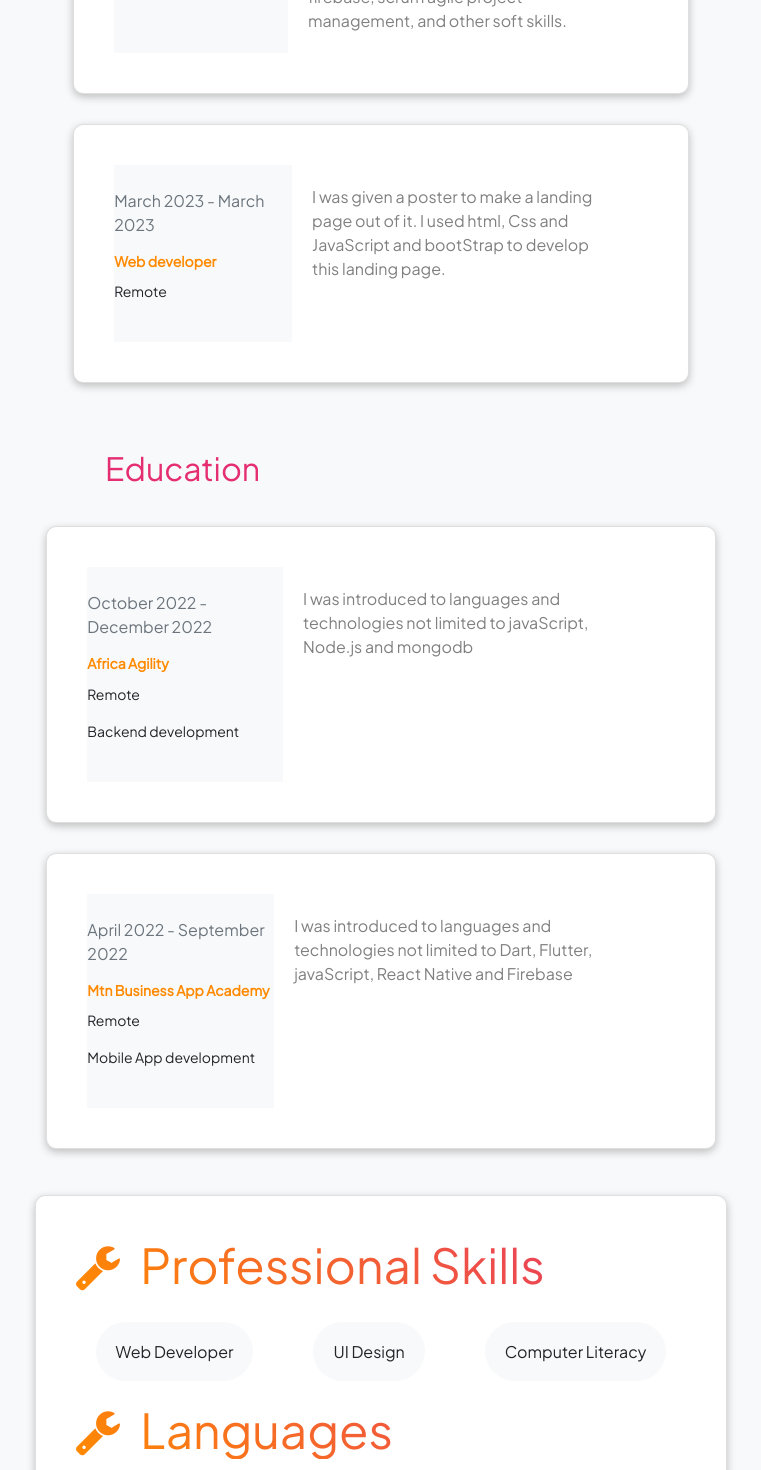
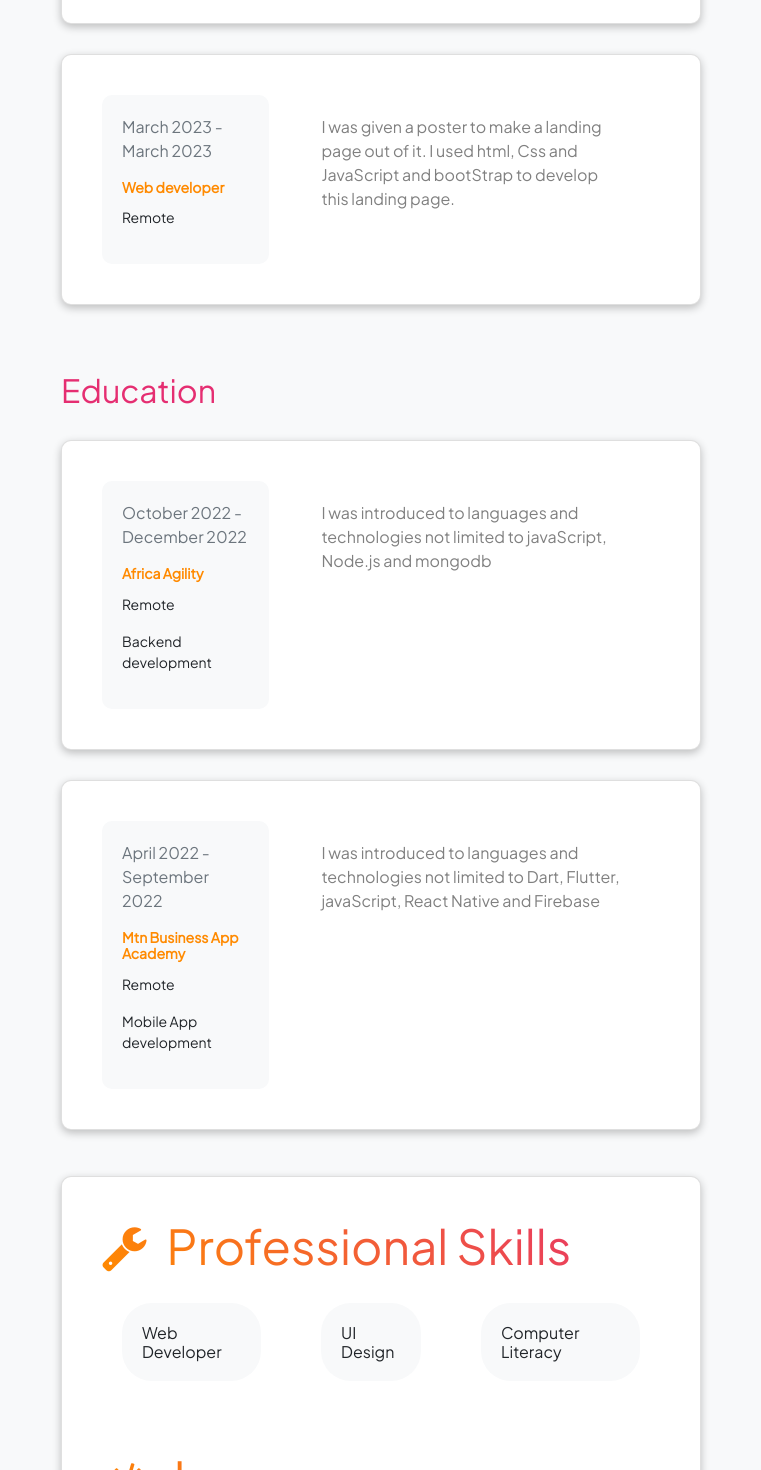
Before and after one commit to Promisemagoga/React-Portfolio, a React (Create React App) app: page /Resume in a window 1280 px wide. Shown: the part 560-2030 px from the top of the page, without its empty margins (259-1020 px from the left). Built offline with nearby package versions, Linux system fonts and the light colour scheme.

Commit message:
22/08/2023

```diff
--- a/src/App.css
+++ b/src/App.css
@@ -129,14 +129,13 @@ span {
 }
 
 .resume {
-  /* width: 50%; */
+  width: 50%;
   display: flex;
   flex-direction: column;
   align-items: center;
   margin-left: auto;
   margin-right: auto;
   flex: 1;
-  padding: 50px;
 }
 
 .projectMain{
@@ -180,8 +179,8 @@ span {
   width: 100%;
   display: flex;
   flex-direction: row;
-  justify-content: center;
-  column-gap: 15vw;
+  justify-content: space-between;
+  /* column-gap: 15vw; */
 }
 
 .experience button {
@@ -193,7 +192,7 @@ span {
 }
 
 .fa-download,
-.fa-wrench {
+.fa-wrench, .fa-code{
   margin-right: 20px;
 }
 
@@ -214,11 +213,25 @@ span {
   flex-direction: row;
   align-items: center;
   box-shadow: rgba(0, 0, 0, 0.24) 0px 3px 8px;
-  column-gap: 250px;
   background-color: #ffffff;
   border-radius: 10px;
   padding: 40px;
   margin-top: 30px;
+}
+
+.card{
+  display: flex;
+  flex-direction: column;
+  width: 100%;
+  box-shadow: rgba(0, 0, 0, 0.24) 0px 3px 8px;
+  background-color: #ffffff;
+  border-radius: 10px;
+  padding: 40px;
+  margin-top: 30px;
+}
+
+.cardMain{
+  width: 100%;
 }
 
 .project_cards {
@@ -307,9 +320,9 @@ span {
   font-size: 16px;
 }
 
-.skills h1 {
+.skillHeading {
   font-size: 28px;
-  background-image: linear-gradient(45deg, #ff8a00, #e52e71);
+  background-image: linear-gradient(45deg, #ff8a00, #e52e71) !important;
   -webkit-background-clip: text;
   -webkit-text-fill-color: transparent;
 
@@ -402,11 +415,25 @@ span {
 
 .description {
   width: 300px;
+  float: right;
 }
 
 .card-info {
+  width: 30%;
   background-color: #f8f9fa;
-  padding: 24px;
+  padding: 20px;
+  border-radius: 10px;
+}
+
+
+.no-gutters{
+  display: flex;
+  flex-direction: row;
+  width: 100%;
+}
+
+.educationMain{
+  width: 100%;
 }
 
 @media screen and (max-width: 767px) {
@@ -529,4 +556,44 @@ span {
 
     width: 100%;
   }
+
+  .experience {
+    margin: 30px;
+    flex-direction: column-reverse;
+
+    /* column-gap: 15vw; */
+  }
+
+  .fa-download{
+     display: none;
+  }
+
+  .experience button {
+    padding: 10px ;
+    border-radius: 5px;
+    margin-bottom: 20px;
+  }
+
+  /* .cards {
+    display: flex;
+    flex-direction: column;
+    align-items: center;
+    box-shadow: rgba(0, 0, 0, 0.24) 0px 3px 8px;
+    background-color: #ffffff;
+    border-radius: 10px;
+    padding: 40px;
+    margin-top: 30px;
+  }
+
+  .card{
+    display: flex;
+    flex-direction: row;
+    width: 100%;
+    box-shadow: rgba(0, 0, 0, 0.24) 0px 3px 8px;
+    background-color: #ffffff;
+    border-radius: 10px;
+    padding: 40px;
+    margin-top: 30px;
+  } */
+
 }
--- a/src/Components/EducationCards.js
+++ b/src/Components/EducationCards.js
@@ -2,22 +2,19 @@ import educationData from "../educationData";
 
 function EducationCards() {
   return (
-    <div>
-
+    <div className="educationMain">
+          <h2 className="edu-heading">Education</h2>
       {educationData.map((data) => (
-        <div class="card mb-3 cards" style={{ maxWwidth: "540px;" }}>
+        <div class="card mb-3 cards">
         <div class="row no-gutters">
-          <div class="col-md-4 card-info">
+          <div class=" card-info">
             <p class="card-text"><small class="text-muted edu-date">{data.date}</small></p>
             <h5 class="card-title designation">{data.institution}</h5>
             <p className="location">{data.location}</p>
             <p className="location">{data.course}</p>
-
-            {/* <img src="..." class="card-img" alt="..."/> */}
           </div>
           <div class="col-md-8">
             <div class="card-body">
-              {/* <h5 class="card-title">Card title</h5> */}
               <p class="card-text description">{data.description}</p>
             </div>
           </div>
--- a/src/Components/ExperienceCards.js
+++ b/src/Components/ExperienceCards.js
@@ -2,20 +2,20 @@ import experienceData from "../experienceData";
 
 function ExperienceCards() {
   return (
-    <div>
+    <div className="cardMain">
 
       {experienceData.map((data) => (
-       <div class="card mb-3 cards" style={{maxWwidth: "540px;"}}>
+       <div class="card mb-3 cards">
        <div class="row no-gutters">
-         <div class="col-md-4 card-info">
+         <div class="card-info">
            <p class="card-text"><small class="text-muted date">{data.date}</small></p>
            <h5 class="card-title designation">{data.designation}</h5>
            <p className="location">{data.location}</p>
-           {/* <img src="..." class="card-img" alt="..."/> */}
+
          </div>
          <div class="col-md-8">
            <div class="card-body">
-             {/* <h5 class="card-title">Card title</h5> */}
+
              <p class="card-text description">{data.description}</p>
            </div>
          </div>
--- a/src/Components/Home.js
+++ b/src/Components/Home.js
@@ -13,9 +13,9 @@ function Home() {
           such as bootstrap, javaScript, react.js and flutter.
         </p>
         <div className="homeButton">
-          <button className="resume-button homeLink"><Link to="/Resume">Resume</Link></button>
+          <button className="resume-button"><Link to="/Resume" className="homeLink">Resume</Link></button>
 
-          <button className="projectsBtn homeLink"><Link to="/Projects">Projects</Link></button>
+          <button className="projectsBtn "><Link to="/Projects" className="homeLink">Projects</Link></button>
         </div>
       </div>
       <img src="./Me2.jpg" alt="Me"/>
--- a/src/Components/Resume.js
+++ b/src/Components/Resume.js
@@ -16,18 +16,12 @@ function Resume() {
             <h2>Expirience</h2>
             <button><i class="fa fa-download" aria-hidden="true"></i>Download Resume</button>
           </div>
-        <ExperienceCards/>
-        <h2 className="edu-heading">Education</h2>
-        <EducationCards/>
-        {/* <div className="skills"> */}
-          {/* <h1> <i class="fa fa-wrench" aria-hidden="true"></i>Professional Skills</h1> */}
-          <Skills/>
-          {/* <h1> <i class="fa fa-wrench" aria-hidden="true"></i>Languages</h1> */}
-          {/* <Languages/> */}
-        {/* </div> */}
+          <ExperienceCards />
+          <EducationCards />
+          <Skills />
         </div>
       </div>
-      <Footer/>
+      <Footer />
     </main>
   );
 }
--- a/src/Components/Skills.js
+++ b/src/Components/Skills.js
@@ -3,19 +3,19 @@ import languagesData from "../languagesData";
 
 function Skills() {
   return (
-
-    <div class="card mb-3 cards" style={{ maxWwidth: "540px;" }}>
-      <div class="">
+    <div class="card  ">
       <div>
-          <h1> <i class="fa fa-wrench" aria-hidden="true"></i>Professional Skills</h1>
+        <h1 className="skillHeading"> <i class="fa fa-wrench" aria-hidden="true"></i>Professional Skills</h1>
         <div className="skillCard">
           <h3>Web Developer</h3>
           <h3>UI Design</h3>
           <h3>Computer Literacy</h3>
         </div>
       </div>
+      <br />
+      <br />
       <div>
-          <h1> <i class="fa fa-wrench" aria-hidden="true"></i>Languages</h1>
+        <h1 className="skillHeading"> <i class="fa fa-code" aria-hidden="true"></i>Languages</h1>
         <div className="skillCard">
           <h3>Html</h3>
           <h3>Css</h3>
@@ -38,23 +38,6 @@ function Skills() {
         </div>
       </div>
     </div>
-    </div>
-    // <div>
-    //   <h1> <i class="fa fa-wrench" aria-hidden="true"></i>Professional Skills</h1>
-    //   <div className="skillCard">
-    //     {ProfesionalSkillData.map((data) => (
-    //       <h3>{data.skill}</h3>
-    //     ))}
-    //   </div>
-    //   <h1> <i class="fa fa-wrench" aria-hidden="true"></i>Languages</h1>
-    //   <div className="language">
-    //     {languagesData.map((data) => (
-    //       <div className="column">
-    //         <h3>{data.language}</h3>
-    //       </div>
-    //     ))}
-    //   </div>
-    // </div>
 
   );
 }
```
Lines whose indentation alone changed are shown as unchanged.
